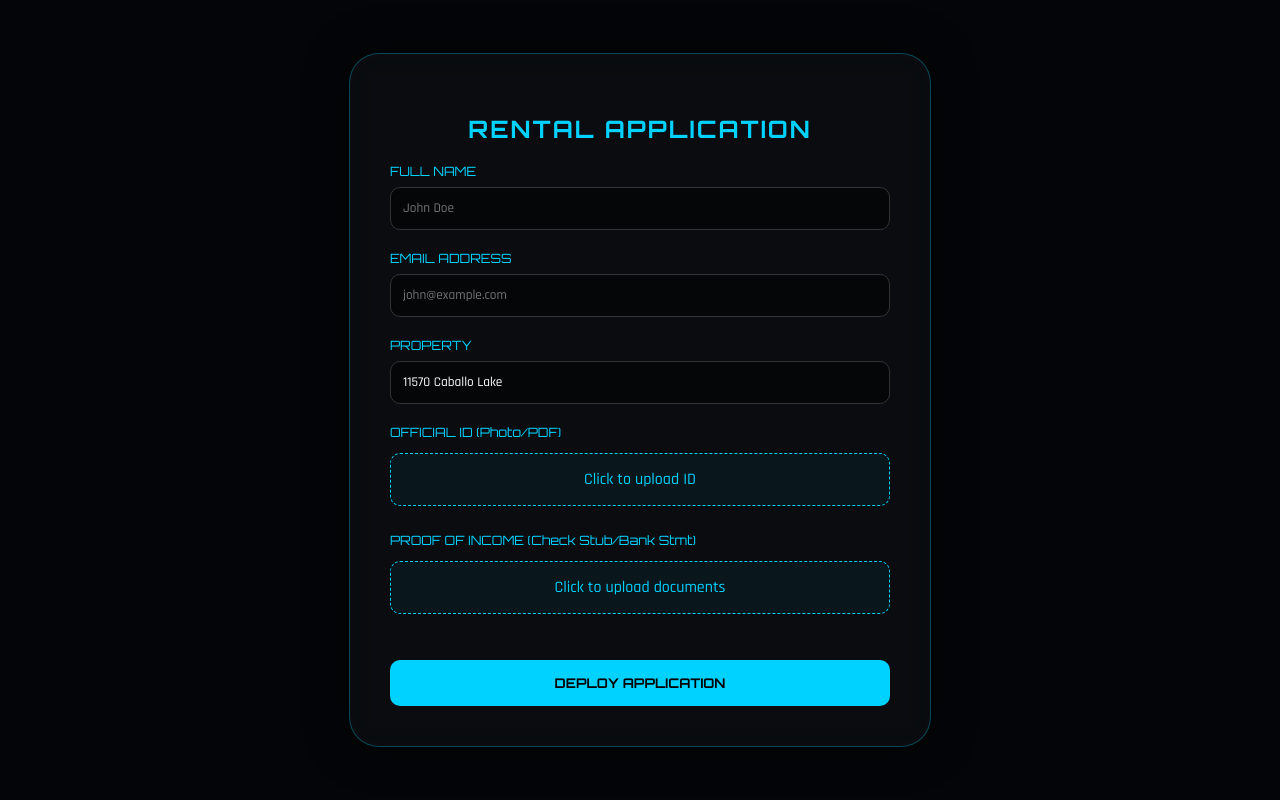
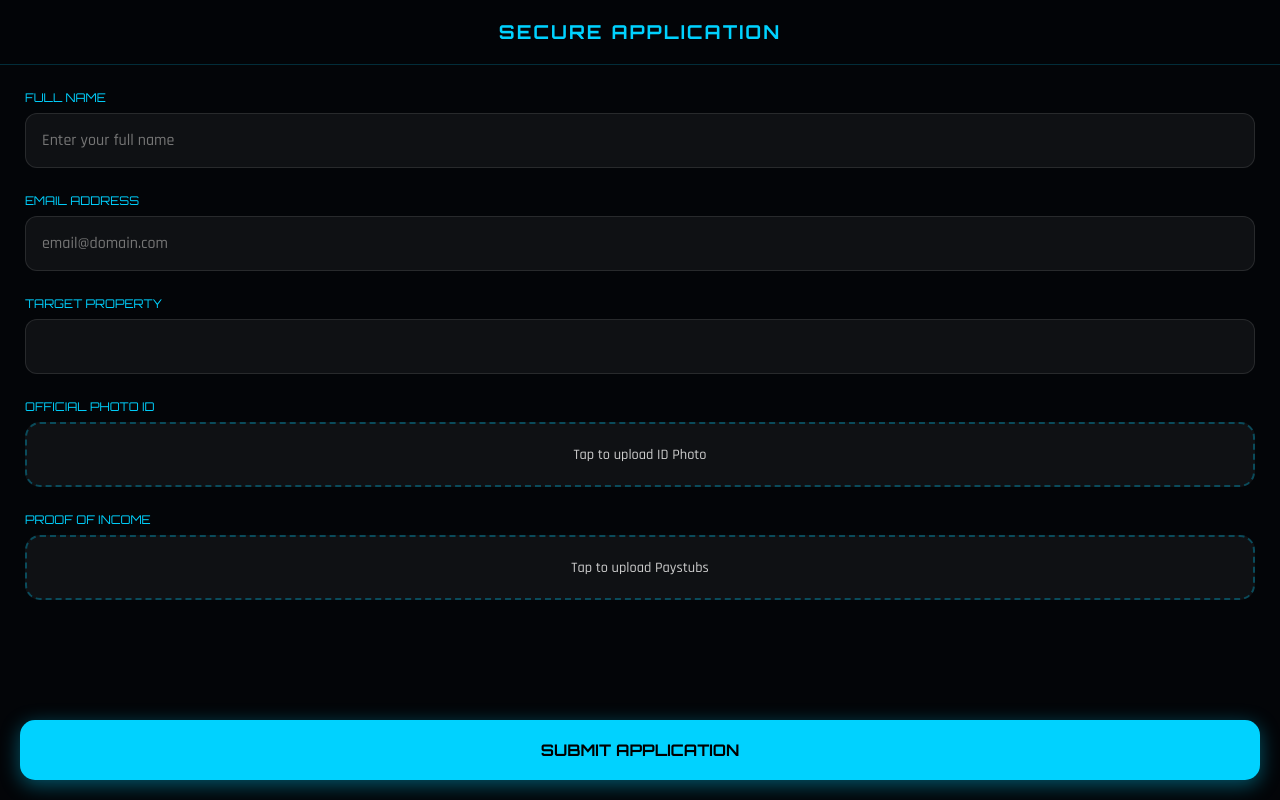
Before and after one commit to Pantoja23/bordercity, a plain HTML site: page apply.html in a window 1280 px wide. Drawn offline with Linux system fonts and the light colour scheme.

Commit message:
Update apply.html

```diff
--- a/apply.html
+++ b/apply.html
@@ -1,123 +1,205 @@
 <!DOCTYPE html>
-<html>
+<html lang="es">
 <head>
-  <base target="_top">
+  <meta charset="UTF-8">
+  <meta name="viewport" content="width=device-width, initial-scale=1.0, maximum-scale=1.0, user-scalable=no">
+  <title>Apply | Aldo Properties</title>
+
   <link href="https://fonts.googleapis.com/css2?family=Orbitron:wght@400;700&family=Rajdhani:wght@300;500;700&display=swap" rel="stylesheet">
+
   <style>
-    :root { --primary: #00d2ff; --accent: #ffcc33; --bg: #030508; }
-    body {
-      background: var(--bg); color: white; font-family: 'Rajdhani', sans-serif;
-      display: flex; justify-content: center; align-items: center; min-height: 100vh; margin: 0;
-    }
-    .app-container {
-      background: rgba(255, 255, 255, 0.03);
-      backdrop-filter: blur(15px);
-      border: 1px solid rgba(0, 210, 255, 0.3);
-      padding: 40px; border-radius: 30px;
-      width: 90%; max-width: 500px;
-      box-shadow: 0 0 40px rgba(0,0,0,0.5);
-    }
-    h2 { font-family: 'Orbitron'; color: var(--primary); text-align: center; letter-spacing: 2px; }
-    .input-group { margin-bottom: 20px; }
-    label { display: block; margin-bottom: 8px; font-size: 0.8rem; color: var(--primary); font-family: 'Orbitron'; }
-    input[type="text"], input[type="email"], select {
-      width: 100%; padding: 12px; background: rgba(0,0,0,0.5); border: 1px solid #333;
-      border-radius: 10px; color: white; font-family: 'Rajdhani'; outline: none; box-sizing: border-box;
-    }
-    input:focus { border-color: var(--primary); box-shadow: 0 0 10px rgba(0, 210, 255, 0.2); }
-
-    /* Estilo para los inputs de archivo */
-    .file-input-wrapper {
-      position: relative; overflow: hidden; display: inline-block; width: 100%;
-      margin-top: 5px;
-    }
-    .btn-file {
-      border: 1px dashed var(--primary); color: var(--primary); background: rgba(0,210,255,0.05);
-      padding: 15px; border-radius: 10px; display: block; text-align: center; cursor: pointer;
-    }
-    input[type="file"] { position: absolute; left: 0; top: 0; opacity: 0; cursor: pointer; }
-
-.file-input-wrapper:hover .btn-file {
-  background: rgba(0, 210, 255, 0.15);
-  border-style: solid;
-  box-shadow: 0 0 15px rgba(0, 210, 255, 0.4);
-}
-.btn-file {
-  transition: all 0.3s ease;
-  pointer-events: none; /* Esto hace que el clic pase directo al wrapper */
+    :root {
+      --primary: #00d2ff;
+      --accent: #ffcc33;
+      --bg: #030508;
+      --input-bg: rgba(255, 255, 255, 0.05);
     }
 
-    .btn-main {
-      width: 100%; padding: 15px; background: var(--primary); border: none; border-radius: 10px;
-      color: black; font-family: 'Orbitron'; font-weight: bold; cursor: pointer;
-      transition: 0.3s; margin-top: 20px; text-transform: uppercase;
+    * { -webkit-tap-highlight-color: transparent; box-sizing: border-box; }
+
+    body {
+      background: var(--bg);
+      color: white;
+      font-family: 'Rajdhani', sans-serif;
+      margin: 0;
+      display: flex;
+      flex-direction: column;
+      min-height: 100vh;
     }
-    .btn-main:hover { transform: scale(1.02); box-shadow: 0 0 20px var(--primary); }
-    .btn-main:disabled { background: #444; color: #888; cursor: not-allowed; }
+
+    /* Header tipo App */
+    header {
+      padding: 20px;
+      text-align: center;
+      border-bottom: 1px solid rgba(0, 210, 255, 0.2);
+      backdrop-filter: blur(10px);
+      position: sticky;
+      top: 0;
+      z-index: 10;
+      background: rgba(3, 5, 8, 0.9);
+    }
+
+    h2 { font-family: 'Orbitron'; font-size: 1.2rem; margin: 0; letter-spacing: 2px; color: var(--primary); }
+
+    .app-form {
+      padding: 25px;
+      flex-grow: 1;
+    }
+
+    .input-group { margin-bottom: 25px; }
+
+    label {
+      display: block;
+      margin-bottom: 8px;
+      font-size: 0.75rem;
+      color: var(--primary);
+      font-family: 'Orbitron';
+      text-transform: uppercase;
+    }
+
+    input[type="text"], input[type="email"] {
+      width: 100%;
+      padding: 16px;
+      background: var(--input-bg);
+      border: 1px solid rgba(255,255,255,0.1);
+      border-radius: 12px;
+      color: white;
+      font-size: 1rem;
+      font-family: 'Rajdhani';
+      outline: none;
+      transition: 0.3s;
+    }
+
+    input:focus { border-color: var(--primary); background: rgba(0, 210, 255, 0.05); }
+
+    /* Estilo de Botones de Carga (App Style) */
+    .file-card {
+      background: var(--input-bg);
+      border: 2px dashed rgba(0, 210, 255, 0.3);
+      border-radius: 15px;
+      padding: 20px;
+      text-align: center;
+      transition: 0.3s;
+      cursor: pointer;
+    }
+
+    .file-card.uploaded { border-style: solid; border-color: var(--accent); background: rgba(255, 204, 51, 0.05); }
+
+    .file-card i { font-size: 1.5rem; color: var(--primary); margin-bottom: 10px; display: block; }
+    .file-card span { font-size: 0.9rem; color: #ccc; }
+
+    /* Botón de Acción Principal Flotante o Fijo abajo */
+    .footer-actions {
+      padding: 20px;
+      background: linear-gradient(to top, var(--bg) 80%, transparent);
+      position: sticky;
+      bottom: 0;
+    }
+
+    .btn-deploy {
+      width: 100%;
+      padding: 20px;
+      background: var(--primary);
+      border: none;
+      border-radius: 15px;
+      color: #000;
+      font-family: 'Orbitron';
+      font-weight: 700;
+      font-size: 1rem;
+      box-shadow: 0 5px 20px rgba(0, 210, 255, 0.4);
+      transition: 0.2s;
+    }
+
+    .btn-deploy:active { transform: scale(0.96); opacity: 0.8; }
+
+    #status-msg {
+      text-align: center;
+      font-size: 0.8rem;
+      color: var(--accent);
+      margin-top: 10px;
+      font-family: 'Orbitron';
+      display: none;
+    }
   </style>
 </head>
 <body>
-  <div class="app-container">
-    <h2>RENTAL APPLICATION</h2>
+
+  <header>
+    <h2>SECURE APPLICATION</h2>
+  </header>
+
+  <div class="app-form">
     <form id="rentalForm">
       <div class="input-group">
-        <label>FULL NAME</label>
-        <input type="text" name="nombre" placeholder="John Doe" required>
-      </div>
-      <div class="input-group">
-        <label>EMAIL ADDRESS</label>
-        <input type="email" name="email" placeholder="john@example.com" required>
-      </div>
-      <div class="input-group">
-        <label>PROPERTY</label>
-        <input type="text" name="propiedad" id="propName" readonly value="11570 Caballo Lake">
+        <label>Full Name</label>
+        <input type="text" name="nombre" placeholder="Enter your full name" required>
       </div>
 
       <div class="input-group">
-  <label>OFFICIAL ID (Photo/PDF)</label>
-  <div class="file-input-wrapper" onclick="document.getElementById('fileId').click()">
-    <span class="btn-file" id="lab1">Click to upload ID</span>
-    <input type="file" id="fileId" name="fileId" accept="image/*,application/pdf"
-           onchange="document.getElementById('lab1').innerText=this.files[0].name; document.getElementById('lab1').style.borderColor='var(--accent)'"
-           style="display:none;">
+        <label>Email Address</label>
+        <input type="email" name="email" placeholder="email@domain.com" required>
+      </div>
+
+      <div class="input-group">
+        <label>Target Property</label>
+        <input type="text" name="propiedad" id="propName" readonly style="color: var(--accent); font-weight: bold;">
+      </div>
+
+      <div class="input-group">
+        <label>Official Photo ID</label>
+        <div class="file-card" id="cardId" onclick="document.getElementById('fileId').click()">
+          <span id="txtId">Tap to upload ID Photo</span>
+          <input type="file" id="fileId" accept="image/*" onchange="updateUI('fileId', 'cardId', 'txtId')" style="display:none;">
         </div>
       </div>
 
       <div class="input-group">
-  <label>PROOF OF INCOME (Check Stub/Bank Stmt)</label>
-  <div class="file-input-wrapper" onclick="document.getElementById('fileIncome').click()">
-    <span class="btn-file" id="lab2">Click to upload documents</span>
-    <input type="file" id="fileIncome" name="fileIncome" accept="image/*,application/pdf"
-           onchange="document.getElementById('lab2').innerText=this.files[0].name; document.getElementById('lab2').style.borderColor='var(--accent)'"
-           style="display:none;">
+        <label>Proof of Income</label>
+        <div class="file-card" id="cardIncome" onclick="document.getElementById('fileIncome').click()">
+          <span id="txtIncome">Tap to upload Paystubs</span>
+          <input type="file" id="fileIncome" accept="image/*" onchange="updateUI('fileIncome', 'cardIncome', 'txtIncome')" style="display:none;">
         </div>
       </div>
-
-      <button type="button" onclick="handleUpload()" id="btnSubmit" class="btn-main">DEPLOY APPLICATION</button>
     </form>
   </div>
 
+  <div class="footer-actions">
+    <div id="status-msg">UPLOADING...</div>
+    <button type="button" onclick="handleUpload()" id="btnSubmit" class="btn-deploy">SUBMIT APPLICATION</button>
+  </div>
+
   <script>
+    const BASE_URL = "https://script.google.com/macros/s/AKfycbxKFO4kgDDS4W5RP7kKqoB5kxzemX3DfOaUb5_8Tjd_-HuD3H0UTJmhRh7QH81R0XTocA/exec";
+
+    window.onload = () => {
+      const urlParams = new URLSearchParams(window.location.search);
+      const house = urlParams.get('house');
+      if (house) document.getElementById('propName').value = decodeURIComponent(house);
+    };
+
+    function updateUI(inputId, cardId, textId) {
+      const file = document.getElementById(inputId).files[0];
+      if (file) {
+        document.getElementById(cardId).classList.add('uploaded');
+        document.getElementById(textId).innerText = "✅ " + file.name;
+      }
+    }
+
     async function handleUpload() {
       const form = document.getElementById('rentalForm');
       const btn = document.getElementById('btnSubmit');
+      const msg = document.getElementById('status-msg');
 
       const file1 = document.getElementById('fileId').files[0];
       const file2 = document.getElementById('fileIncome').files[0];
 
       if (!form.nombre.value || !file1 || !file2) {
-    alert("Please fill all fields and upload documents.");
-    return;
+        alert("Please complete all fields."); return;
       }
 
-  // VALIDACIÓN DE TAMAÑO (Evita el System Error)
-  if (file1.size > 1024 * 1024 * 5 || file2.size > 1024 * 1024 * 5) {
-    alert("File too large. Max 5MB per file.");
-    return;
-  }
-
-  btn.innerText = "UPLOADING TO SECURE CLOUD...";
       btn.disabled = true;
+      btn.style.display = "none";
+      msg.style.display = "block";
 
       const getBase64 = (file) => new Promise((resolve) => {
         const reader = new FileReader();
@@ -127,6 +209,7 @@
 
       try {
         const payload = {
+          action: "submit_app",
           nombre: form.nombre.value,
           email: form.email.value,
           propiedad: document.getElementById('propName').value,
@@ -136,26 +219,26 @@
           fileIncomeName: file2.name
         };
 
-    // USAR google.script.run para llamar a la función del Code.gs
-    google.script.run
-      .withSuccessHandler(function(res) {
+        fetch(BASE_URL, {
+          method: "POST",
+          body: JSON.stringify(payload)
+        })
+        .then(res => res.json())
+        .then(res => {
           if (res.success) {
-          window.top.location.href = "<?= scriptURL ?>?action=confirm";
+            msg.innerText = "SUCCESSFULLY DEPLOYED!";
+            setTimeout(() => { window.location.href = "index.html"; }, 1500);
           } else {
-          alert("Server Error: " + res.error);
+            alert("Error: " + res.error);
             btn.disabled = false;
-          btn.innerText = "RETRY DEPLOY";
+            btn.style.display = "block";
+            msg.style.display = "none";
           }
-      })
-      .withFailureHandler(function(err) {
-        alert("Critical Error: " + err);
+        });
+      } catch (e) {
+        alert("Connection Error.");
         btn.disabled = false;
-      })
-      .processApplication(payload); // <--- DEBE LLAMARSE IGUAL QUE EN EL GS
-
-  } catch (e) {
-    alert("Connection Error: " + e);
-    btn.disabled = false;
+        btn.style.display = "block";
       }
     }
   </script>
```
Lines whose indentation alone changed are shown as unchanged.
